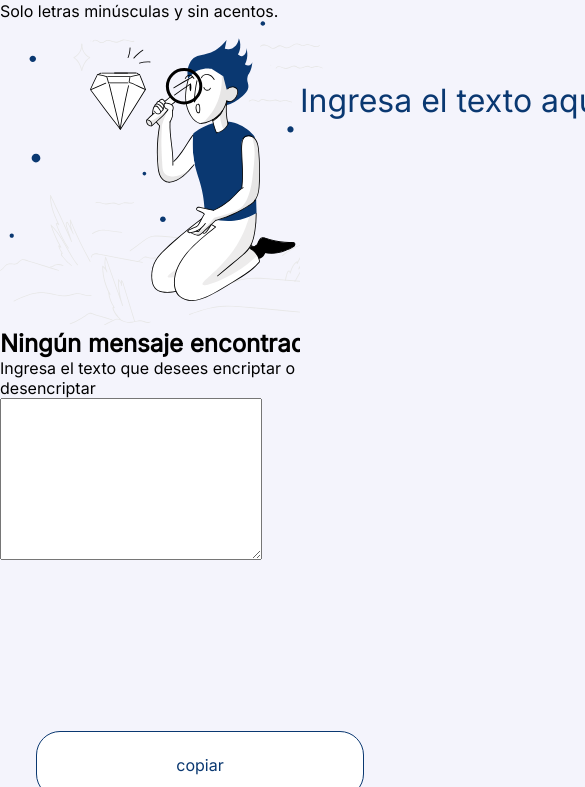
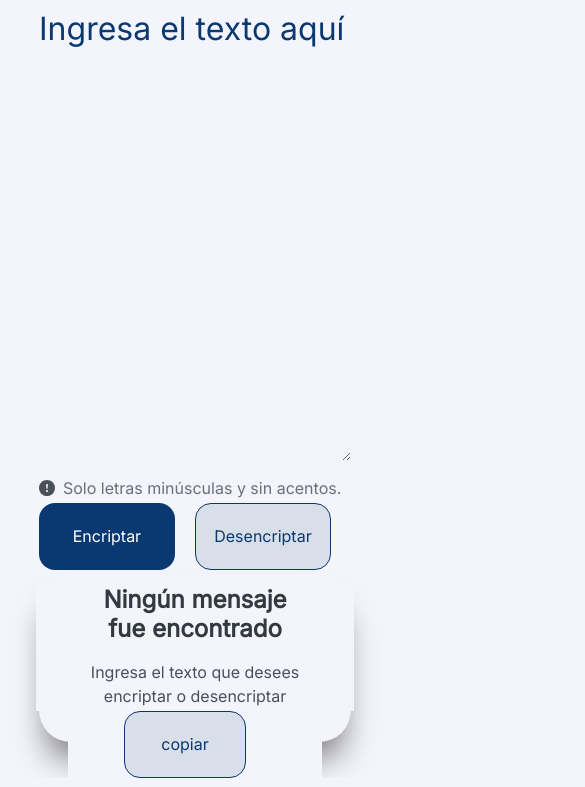
Before and after one commit to luishrtd/text-encriptor, a plain HTML site: page index.html in a window 390 px wide. Shown: the part 89-876 px from the top of the page, 585 px wide, since content can reach past the window. Drawn offline with Linux system fonts and the light colour scheme.

Commit message:
Diseño de la aplicación con CSS y responsive desing con la funcionalidad de encriptar un texto

```diff
--- a/index.html
+++ b/index.html
@@ -18,32 +18,31 @@
             <div class="encriptar">
                 <textarea name="texto" class="texto" id="texto" cols="30" rows="10"
                     placeholder="Ingresa el texto aquí"></textarea>
-            </div>
                 <div class="terminos">
-                <img src="Imagenes/alerta.svg" alt="terminos">
-                <p> Solo letras minúsculas y sin acentos.</p>
+                    <img src="Imagenes/alerta.svg">
+                    <p>Solo letras minúsculas y sin acentos.</p>
                 </div>
                 <div class="botones">
                     <input type="button" class="boton-encriptar" value="Encriptar" onclick="encriptar()">
                     <input type="button" class="boton-desencriptar" value="Desencriptar" onclick="desencriptar()">
+
+                </div>
             </div>
             <div class="encriptado">
-                <img src="Imagenes/Muñeco.svg" alt="munieco" id="muneco">
+                <img src="Imagenes/Muñeco.svg" alt="" id="muneco">
                 <div class="mensaje-encriptado" id="mensaje-encriptado">
-                    <h2 id="titulo-mensaje">Ningún mensaje encontrado</h2>
+                    <h2 id="titulo-mensaje">Ningún mensaje fue encontrado</h2>
                     <p id="parrafo">Ingresa el texto que desees encriptar o desencriptar</p>
-                    <textarea name="mensaje" id="mensaje" cols="30" rows="10" class="mensaje"></textarea>
+                    <!-- <textarea name="mensaje" id="mensaje" cols="30" rows="10" class="mensaje"></textarea> -->
+                    <div class="botoncopiar">
+                        <input type="button" class="boton-copiar" value="copiar" onclick="copiar(
+                            )">
                     </div>
-                <div class="contenedorCopiar">
-                    <input type="button" class="botonCopiar" value="copiar">
-                </div>
-                <div class="contenedorResultado">
-                    <p class="textoResultado"></p>
                 </div>
             </div>
         </div>
     </main>
 </body>
-<script src="index.html"></script>
+<script src="index.js"></script>
 
 </html>
--- /dev/null
+++ b/index.js
@@ -0,0 +1,26 @@
+function encriptar(){
+
+    let texto = document.getElementById("texto").value;
+    let tituloMensaje = document.getElementById("titulo-mensaje");
+    let parrafo = document.getElementById("parrafo");
+    let muneco = document.getElementById('muneco');
+
+    let textoCifrado = texto
+        .replace(/e/gi, "enter")
+        .replace(/i/gi, "imes")
+        .replace(/a/gi, "ai")
+        .replace(/o/gi, "ober")
+        .replace(/u/gi, "ufat");
+
+    if(texto.length != 0){
+        document.getElementById("texto").value = textoCifrado;
+        tituloMensaje.textContent = "Texto encriptado con éxito";
+        parrafo.textContent = "";
+        muneco.src = "./Imagenes/encriptado.jpg";
+    } else{
+        muneco.src= "./Imagenes/Muñeco.svg";
+        tituloMensaje.textContent = "Ningún mensaje fue encontrado";
+        parrafo.textContent = "Ingresa el texto que deseas encriptar o desencriptar";
+        alert("Debes ingresar algún texto");
+    }
+}
--- a/style.css
+++ b/style.css
@@ -2,22 +2,20 @@
     margin: 0;
     padding: 0;
     font-family: 'Inter', sans-serif;
+    background-color: #f4f4fc;
 }
-
-body{
-    background: #f4f4fc;
-}
-
-header{
-    width: 100%;
-    height: 70px;
-}
-
 .logo{
     width: auto;
     height: 50px;
-    padding-top: 20px;
-    padding-left: 40px;
+    padding-top: 2px;
+    left: 12%;
+}
+
+.container{
+    position: relative;
+    width: 100%;
+    height: 100%;
+    background: #f4f4fc;
 }
 
 main{
@@ -28,166 +26,251 @@ main{
     justify-content: space-between;
 }
 
-.encriptar{
+.texto{
     position: absolute;
-    left: 200px;
-    top: 100px;
-    padding-left: 100px;
-    width: 1080px;
-    height: 600px;
-}
-
-.texto{
-    width: 80%;
-    height: 100%;
+    width: 42%;
+    height: 60%;
+    left: 12%;
+    top: 15%;
     border: none;
+    font-family: 'Inter', sans-serif;
+    font-style: normal;
+    font-weight: 400;
+    font-size: 32px;
+    line-height: 150%;
     background-color: #f4f4fc;
-    cursor: pointer;
-    color: #0A3871;
-    font-size: 32px;
-    font-weight: 400;
-    font-family: 'Inter', sans-serif;
 }
 
 .texto::placeholder{
     color: #0A3871;
 }
 
-.alerta{
+.texto:focus,.texto:active{
+    border: none;
+    outline: none;
+}
+
+.terminos{
+    display: flex;
+    flex-direction: row;
+    align-items: center;
+    padding: 0px;
+    gap: 8px;
     position: absolute;
-    top: 750px;
-    left: 370px;
-    display: flex;
+    width: 80%;
+    left: 12%;
+    top: 80%;
+    font-family: 'Inter', sans-serif;
+}
+
+.terminos p{
+    font-family: 'Inter', sans-serif;
+    font-style: normal;
+    font-weight: 400;
+    font-size: 12px;
+    line-height: 150%;
     color: #495057;
+    opacity: 0.8;
+    flex: none;
+    order: 1;
+    flex-grow: 0;
 }
 
 .botones{
+    display: flex;
+    flex-direction: row;
+    align-items: flex-start;
+    padding: 1% 0;
     position: absolute;
-    top: 800px;
-    height: 80px;
-    padding-left: 15%;
-    padding-top: 15px;
+    width: 80%;
+    left: 12%;
+    top: 82%;
 }
 
 .boton-encriptar{
-    width: 328px;
+    align-items: center;
+    justify-content: center;
+    padding: 2%;
+    gap: 8px;
+    width: 25%;
     height: 67px;
+    background-color: #0A3871;
     border-radius: 24px;
-    background-color: #0A3871;
+    font-family: 'inter', sans-serif;
+    font-size: 16px;
+    line-height: 19px;
+    text-align: center;
     color: white;
-    font-size: 16px;
     font-weight: 400;
-    font-family: 'inter', sans-serif;
     border: none;
     margin-right: 20px;
     cursor: pointer;
 }
 
 .boton-desencriptar{
-    width: 328px;
+    box-sizing: border-box;
+    display: flex;
+    flex-direction: row;
+    justify-content: center;
+    padding: 2%;
+    gap: 8px;
+    width: 25%;
     height: 67px;
+    background: #D8DFE8;
+    border: 1px solid #0A3871;
     border-radius: 24px;
-    background-color: #D8DFE8;
     color: #0A3871;
     font-size: 16px;
     font-weight: 400;
+    line-height: 19px;
+    text-align: center;
+    margin-right: 20px;
     font-family: 'inter', sans-serif;
-    border: 1px solid #0A3871;
     cursor: pointer;
 }
 
-.seccion2{
-    display: block;
-    position: relative;
-    width: 400px;
-    height: 840px;
-    right: 200px;
-    padding-right: 20px;
-    background-color: #ffffff;
-    box-sizing: border-box;
-    border-radius: 32px;
-    box-shadow: 0px 24px 32px -8px rgba(0, 0, 0, 0.50);
+
+.boton-desencriptar:hover,.boton-encriptar:hover,.boton-copiar:hover {
+    margin: 0.3%;
+    width: 24.5%;
+    padding: 1.8%;
 }
 
-.contenedorMuneco{
+.encriptado{
+    display: flex;
+    justify-content: center;
     position: absolute;
-    left: 30px;
-    top: 180px;
-    box-sizing: border-box;
-    padding-top: 50px;
+    width: 30%;
+    height: 90%;
+    left: 60%;
+    top: 5%;
+    box-shadow: 0px 24px 32px -8px rgba(0, 0, 0, 0.50);
+    border-radius: 32px;
 }
 
-.contenedorParrafo{
+.mensaje-encriptado{
+    display: flex;
+    flex-direction: column;
+    align-items: center;
+    justify-content: center;
+    padding: 1%;
+    gap: 16px;
     position: absolute;
-    box-sizing: border-box;
-    top: 570px;
-    left: 40px;
+    width: 95%;
+    top: 65%;
+    text-align: center;
 }
 
-.contenedorParrafo h3{
+.mensaje-encriptado h2{
+    width: 60%;
+    font-family: 'Inter', sans-serif;
+    font-style: normal;
+    font-weight: 700;
     font-size: 24px;
-    font-weight: 700;
-    font-family: 'inter', sans-serif;
+    line-height: 120%;
     text-align: center;
-    color: #343A40;
+    color: #323A40;
 }
 
-.contenedorParrafo p{
+.mensaje-encriptado p{
+    width: 80%;
     font-family: 'Inter', sans-serif;
+    font-style: normal;
     font-weight: 400;
     font-size: 16px;
+    line-height: 150%;
     text-align: center;
     color: #495057;
-    padding-top: 20px;
 }
 
-.contenedorResultado{
+.botoncopiar{
+    display: flex;
+    justify-content: center;
+    align-items: flex-start;
     position: absolute;
-    bottom: 330px;
-    width: 320px;
-    height: 450px;
-    padding: 0;
-    box-sizing: border-box;
-    margin-left: 25px;
+    width: 80%;
+    top: 100%;
 }
 
-.contenedorResultado p{
-    color: #495057;
-    font-size: 25px;
-}
 
-.contenedorCopiar{
+.boton-copiar{
+    box-sizing: border-box;
     display: flex;
-    position: absolute;
-    bottom: 400px;
-    top: 700px;
-    background-color: aqua;
-    padding-left: 40px;
-}
-
-.botonCopiar{
-    width: 328px;
+    flex-direction: row;
+    justify-content: center;
+    padding: 2%;
+    gap: 8px;
+    width: 25%;
     height: 67px;
+    background: #D8DFE8;
+    border: 1px solid #0A3871;
     border-radius: 24px;
-    background-color: #ffffff;
     color: #0A3871;
     font-size: 16px;
     font-weight: 400;
-    font-family: 'Inter', sans-serif;
-    border: 1px solid #0A3871;
+    line-height: 19px;
+    text-align: center;
+    margin-right: 20px;
+    font-family: 'inter', sans-serif;
     cursor: pointer;
-    position: relative;
-    top: 50px;
-    right: 4px;
 }
 
-.ocultar{
-    display: none;
+.encriptado img{
+    position: absolute;
+    width: 80%;
+    height: 50%;
+    top: 15%;
 }
 
-/*@media screen and (max-width:480px) {
-    .logo,main,.contenedorCajaTexto,.cajaTexto,.alerta,.contenedorBotones{
-        width: auto;
+@media (max-width: 57.5em) {
+    .container{
+        display: flex;
+        flex-direction: row;
+    }
+    .encriptar{
+        width: 100%;
+    }
+    .texto{
+        width: 80%;
+        height: 60%;
+        left: 10%;
+        top: 5%;
+    }
+    .terminos{
+        width: 80%;
+        left: 10%;
+        top: 67%;
+    }
+    .terminos p{
+        font-size: 16px;
+    }
+    .botones, .boton-copiar{
+        width: 80%;
+        left: 10%;
+        top: 70%;
+    }
+    .boton-encriptar,.boton-desencriptar,.boton-copiar{
+        width: 48%;
+        border-radius: 16px;
+    }
+    .boton-encriptar:hover,.boton-desencriptar:hover,.boton-copiar:hover{
+        margin: 0.3%;
+        width: 47.5%;
+        padding: 1.8%;
+    }
+    .encriptado{
+        width: 80%;
+        height: 22%;
+        left: 10%;
+        top: 80%;
+    }
+    .mensaje-encriptado{
+        width: 100%;
+        top: 5%;
+    }
+    .encriptado img{
+        top: 0;
+        display: none;
+        visibility: none;
     }
 }
-*/
```
Also changed, not shown: Imagenes/desencriptado.jpg (added), Imagenes/encriptado.jpg (added), script.js (deleted). Lines whose indentation alone changed are shown as unchanged.
